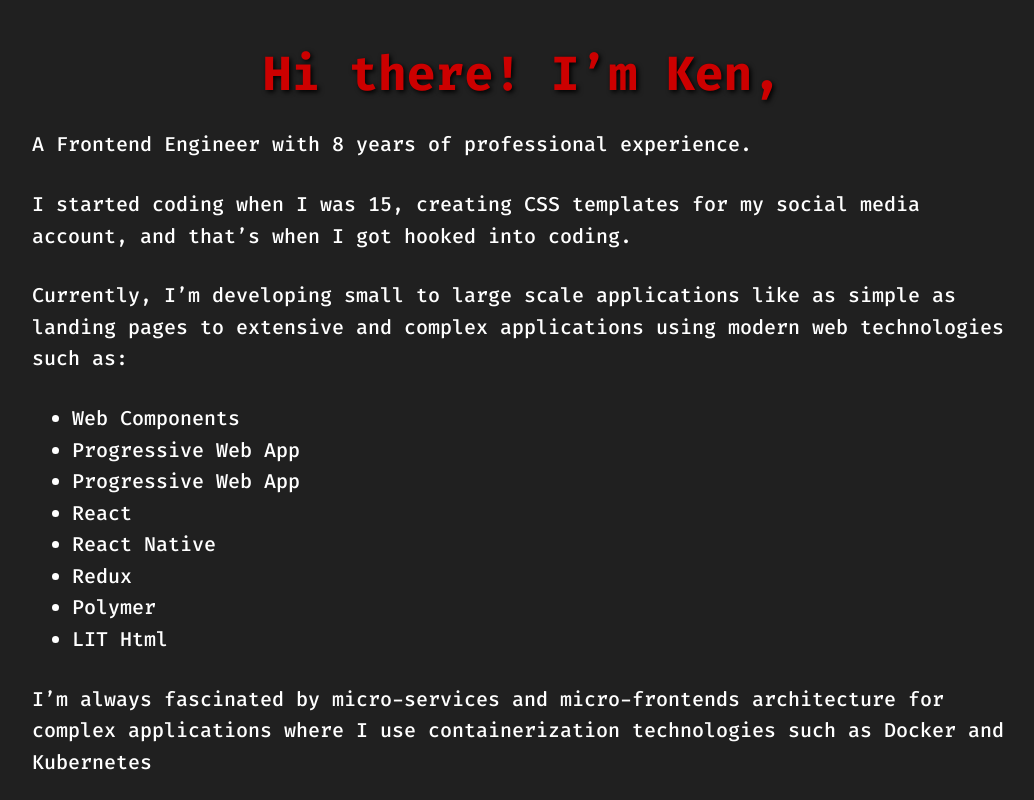
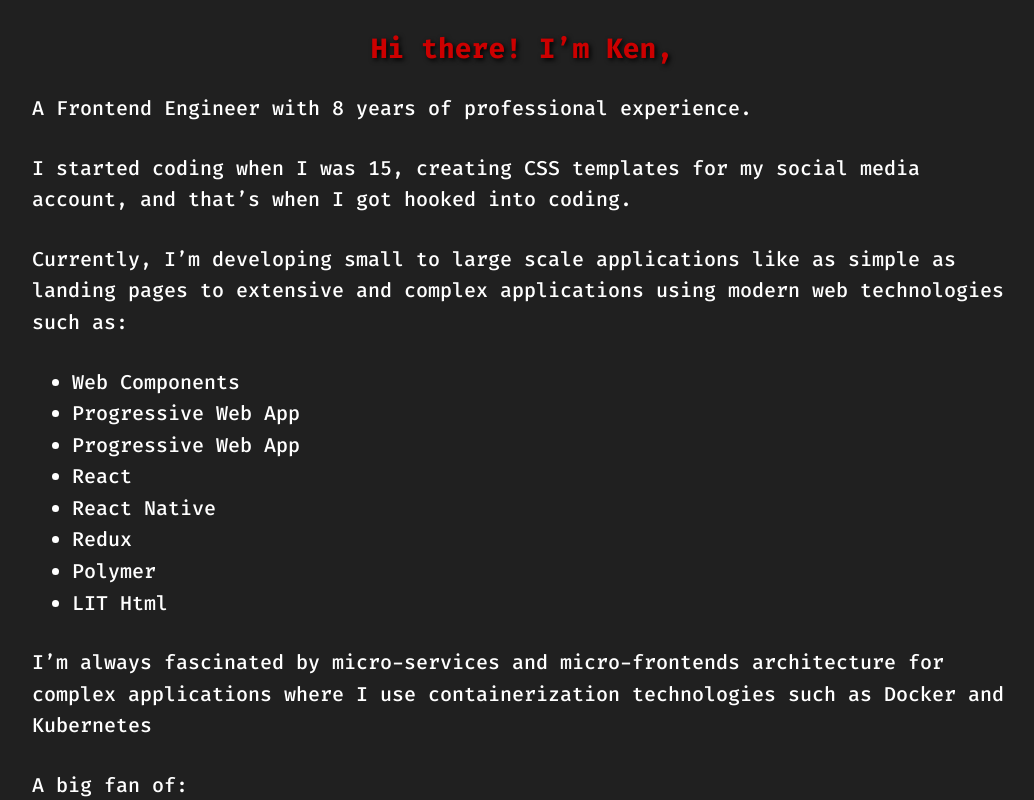
Before and after one commit to markortiz/devken.net, a React (Create React App) app: page / in a window 1280 px wide. Shown: the top 800 px of the page, without its empty margins (118-1152 px from the left). Built offline with nearby package versions, Linux system fonts and the light colour scheme; the HTML template or start-up script is replaced by a standard one; a web font is replaced by a local one.

Commit message:
chore: refactor style

```diff
--- a/src/App.css
+++ b/src/App.css
@@ -1,6 +1,3 @@
-* {
-  font-family: 'Fira Code', monospace;
-}
 html {
   background: #202020;
   color: #fff;
@@ -11,6 +8,7 @@
   text-shadow: 2px 2px 5px #000000;
 }
 .App {
+  font-family: 'Fira Code', monospace;
   display: flex;
   align-items: center;
   justify-content: center;
@@ -28,10 +26,12 @@
   flex-direction: column;
   align-items: center;
   justify-content: center;
-  font-size: calc(16px + 1vmin);
 }
 .App-title {
   margin-bottom: 0;
+}
+.App-title span {
+  display: inline-block;
 }
 .App-main {
   font-size: calc(16px + 0.5vmin);
```
